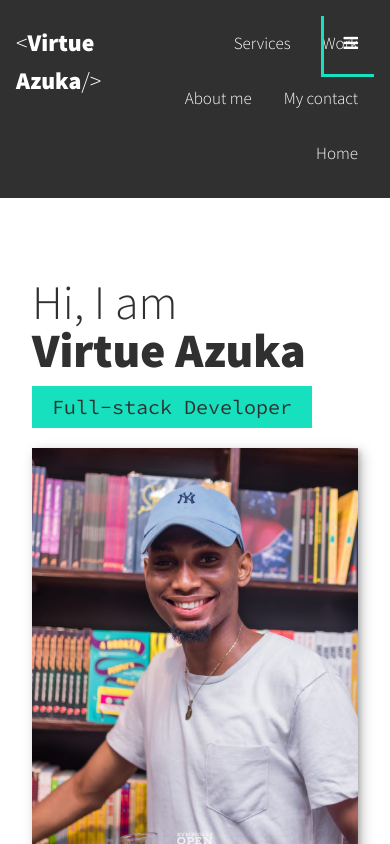
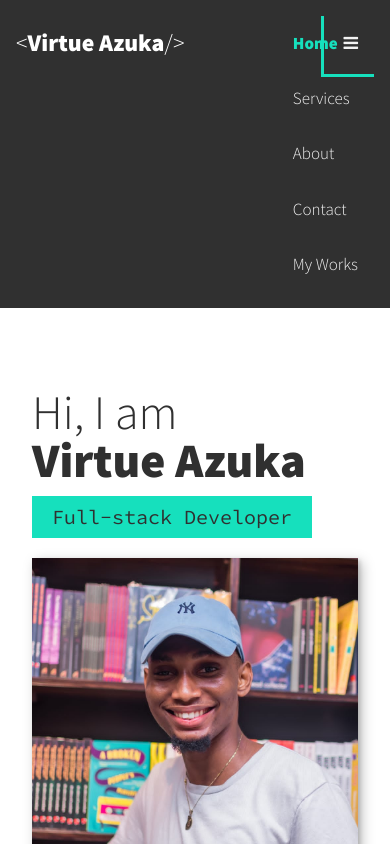
Before and after one commit to YouCee-INNOVATIONS/Virtue-Azuka-Portfolio, a plain HTML site: page index.html in a window 390 px wide. Both pictures are taken after a click on the link 350 px from the left and 43 px from the top of the page. Shown: the top 844 px of the page. Drawn offline with nearby package versions, Linux system fonts and the light colour scheme.

Commit message:
about header changed

```diff
--- a/index.html
+++ b/index.html
@@ -27,14 +27,15 @@
                 <p>&lt;<strong>Virtue Azuka</strong>/&gt;</p>
             </div>
           <div class="topnav" id="myTopnav">
-              <ul class="nav">
-                <li><a href="#work">Work</a></li>
-                <li><a href="#services">Services</a></li>
-                 <li><a href="contact.html" target="_blank">My contact</a></li>
-                <li><a href="about.html" target="_blank">About me</a></li>
-                <li><a href="index.html" >Home</a></li>
-                <a href="javascript:void(0);" class="icon" onclick="myFunction()"><i class="fa fa-bars"></i></a>
-              </ul>
+  <a href="#home" class="active">Home</a>
+  <a href="#services">Services</a>
+  <a href="about.html">About</a>
+  <a href="contact.html">Contact</a>
+  <a href="#work">My Works</a>
+  <a href="javascript:void(0);" class="icon" onclick="myFunction()">
+    <i class="fa fa-bars"></i>
+  </a>
+</div>
           </div>
         </header>
 
--- a/script.js
+++ b/script.js
@@ -1,17 +1,3 @@
-const navToggle = document.querySelector('.nav-toggle');
-const navLinks = document.querySelectorAll('.nav__link')
-
-navToggle.addEventListener('click', () => {
-    document.body.classList.toggle('nav-open');
-});
-
-navLinks.forEach(link => {
-    link.addEventListener('click', () => {
-        document.body.classList.remove('nav-open');
-    })
-})
-
-/* Toggle between adding and removing the "responsive" class to topnav when the user clicks on the icon */
 function myFunction() {
   var x = document.getElementById("myTopnav");
   if (x.className === "topnav") {
--- a/style.css
+++ b/style.css
@@ -69,7 +69,7 @@
 body {
     background: var(--clr-light);
     color: var(--clr-dark);
-    margin: 0;
+    margin: auto;
     font-family: var(--ff-primary);
     font-size: var(--fs-body);
     line-height: 1.6;
@@ -177,11 +177,6 @@ header {
     width: 110px;
     position: relative;
     text-decoration: none;
-}
-
-.navigation{
-  width: 80%;
-  margin: auto;
 }
 
 .nav__list {
@@ -411,35 +406,35 @@ header {
 }
 
 /* styling the navbar */
+
 .topnav {
   overflow: hidden;
 }
 
-/* Style the links inside the navigation bar */
 .topnav a {
   float: left;
   display: block;
-  color: var(--clr-light);
+  color: #f2f2f2;
   text-align: center;
   padding: 14px 16px;
   text-decoration: none;
   font-size: 17px;
 }
 
-/* Change the color of links on hover */
 .topnav a:hover {
-  background-color: var(--clr-accent);
-  color: var(--clr-dark);
+  color: white;
+  font-weight: bold;
 }
 
-/* Add an active class to highlight the current page */
+.topnav a.active {
+  color: var(--clr-accent);
+  font-weight: bold;
+}
 
-/* Hide the link that should open and close the topnav on small screens */
 .topnav .icon {
   display: none;
 }
 
-/* When the screen is less than 600 pixels wide, hide all links, except for the first one ("Home"). Show the link that contains should open and close the topnav (.icon) */
 @media screen and (max-width: 600px) {
   .topnav a {display: none;}
   .topnav a.icon {
@@ -448,10 +443,9 @@ header {
   }
 }
 
-/* The "responsive" class is added to the topnav with JavaScript when the user clicks on the icon. This class makes the topnav look good on small screens (display the links vertically instead of horizontally) */
 @media screen and (max-width: 600px) {
   .topnav.responsive {position: relative;}
-  .topnav.responsive a.icon {
+  .topnav.responsive .icon {
     position: absolute;
     right: 0;
     top: 0;
@@ -462,6 +456,21 @@ header {
     text-align: left;
   }
 }
+
+/* Style the links inside the navigation bar */
+
+/* Change the color of links on hover */
+
+
+/* Add an active class to highlight the current page */
+
+/* Hide the link that should open and close the topnav on small screens */
+
+
+/* When the screen is less than 600 pixels wide, hide all links, except for the first one ("Home"). Show the link that contains should open and close the topnav (.icon) */
+
+
+/* The "responsive" class is added to the topnav with JavaScript when the user clicks on the icon. This class makes the topnav look good on small screens (display the links vertically instead of horizontally) */
 
 /* Individual portfolio item styles */
 
@@ -486,18 +495,7 @@ ul {
     color: var(--clr-light);
 }
 
-li {
-    display: inline;
-    float: right;
-}
 
-li a {
-    display: block;
-    color: var(--clr-light);
-    text-align: center;
-    padding: 1rem 3rem;
-    text-decoration: none;
-}
 
 a:active{
     color: var(--clr-accent);
@@ -505,11 +503,6 @@ a:active{
 }
 
 
-li a:hover{
-    background-color: var(--clr-accent);
-    color: var(--clr-dark);
-    font-weight: bold;
-}
 
 /* Media Queries */
 
```
Also changed, not shown: about.html (+9 -8 lines), services-bg.jpg.
